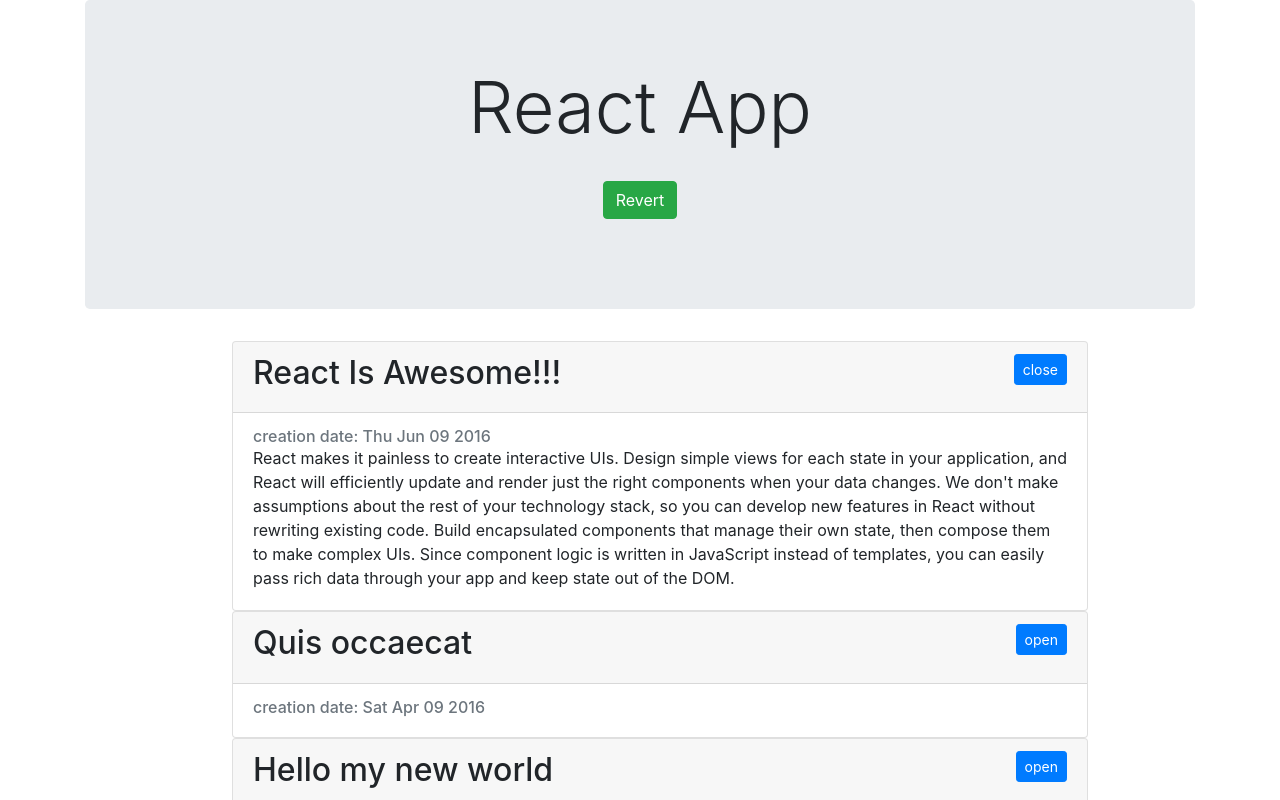
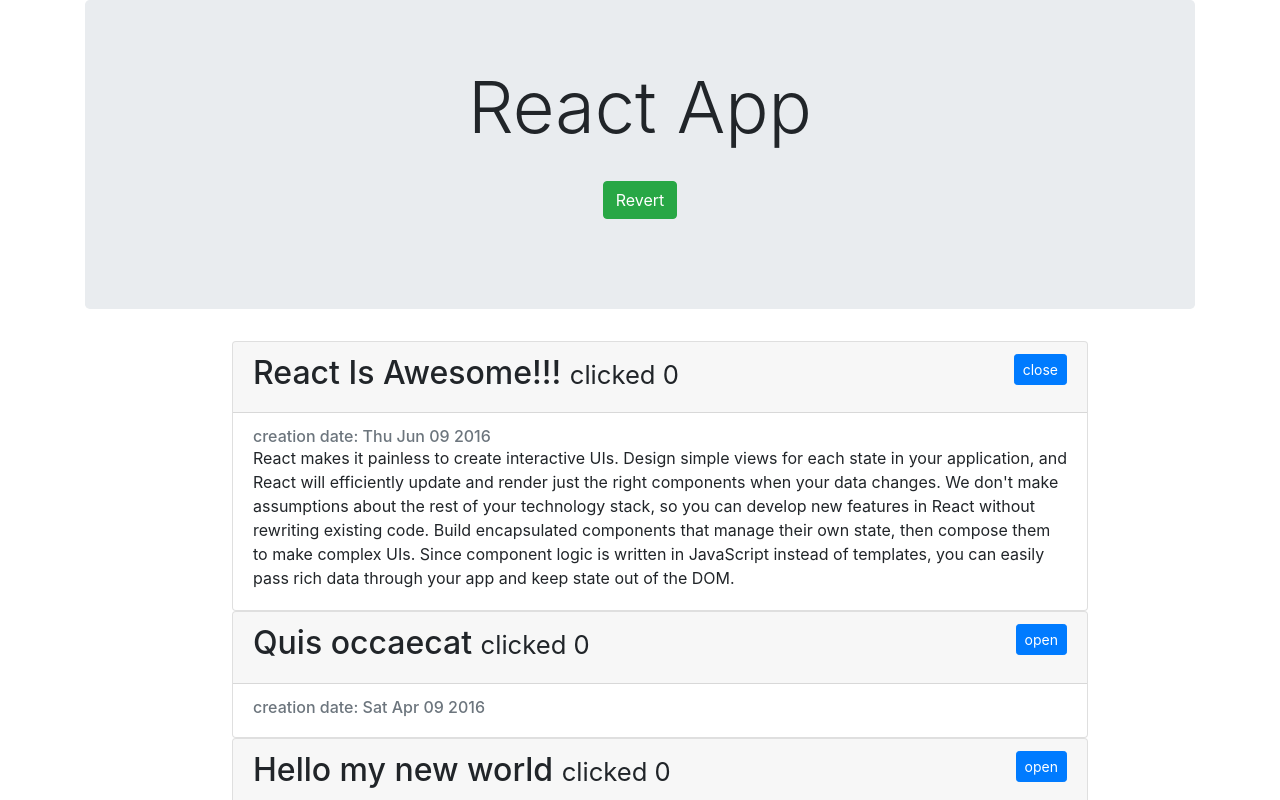
Before and after one commit to tommios/screencast-react-js, a React (Create React App) app: page / in a window 1280 px wide. Shown: the top 800 px of the page. Built offline with nearby package versions, Linux system fonts and the light colour scheme.

Commit message:
Use PureComponent instead of shouldComponentUpdate

```diff
--- a/src/components/Article.js
+++ b/src/components/Article.js
@@ -1,19 +1,26 @@
-import React, { Component } from "react";
+import React, { Component, PureComponent } from "react";
 
-class Article extends Component {
+class Article extends PureComponent {
   constructor(props) {
     super(props);
     this.state = {
       isOpen: props.defaultOpen,
+      count: 0,
     };
   }
+
+  // shouldComponentUpdate(nextProps, nextState) {
+  //   //console.log("---", "should Component Update");
+
+  //   return this.state.isOpen !== nextState.isOpen;
+  // }
 
   componentWillMount() {
     console.log("---", "component Will Mount");
   }
 
   componentWillReceiveProps(nextProps) {
-    console.log("---", "component Will Receive Props");
+    //console.log("---", "component Will Receive Props");
 
     if (nextProps.defaultOpen !== this.props.defaultOpen) {
       this.setState({
@@ -35,8 +42,12 @@ class Article extends Component {
     return (
       <div className="card mx-auto" style={{ width: "80%" }}>
         <div className="card-header">
-          <h2>
+          <h2 onClick={this.incrementCounter}>
             {article.title}
+            <span>
+              {" "}
+              <small> clicked {this.state.count}</small>
+            </span>
             <button
               onClick={this.handleClick}
               className="btn btn-primary btn-sm float-right"
@@ -55,6 +66,12 @@ class Article extends Component {
     );
   }
 
+  incrementCounter = () => {
+    this.setState({
+      count: this.state.count + 1,
+    });
+  };
+
   handleClick = () => {
     this.setState({
       isOpen: !this.state.isOpen,
```
